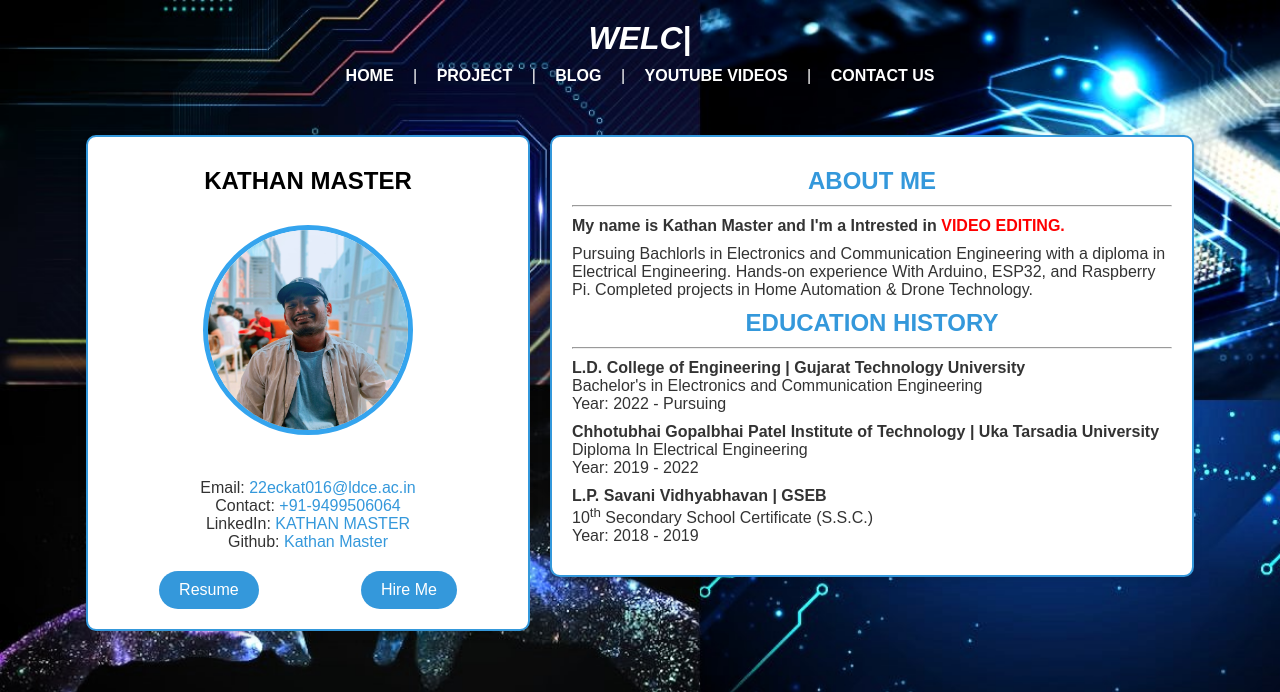
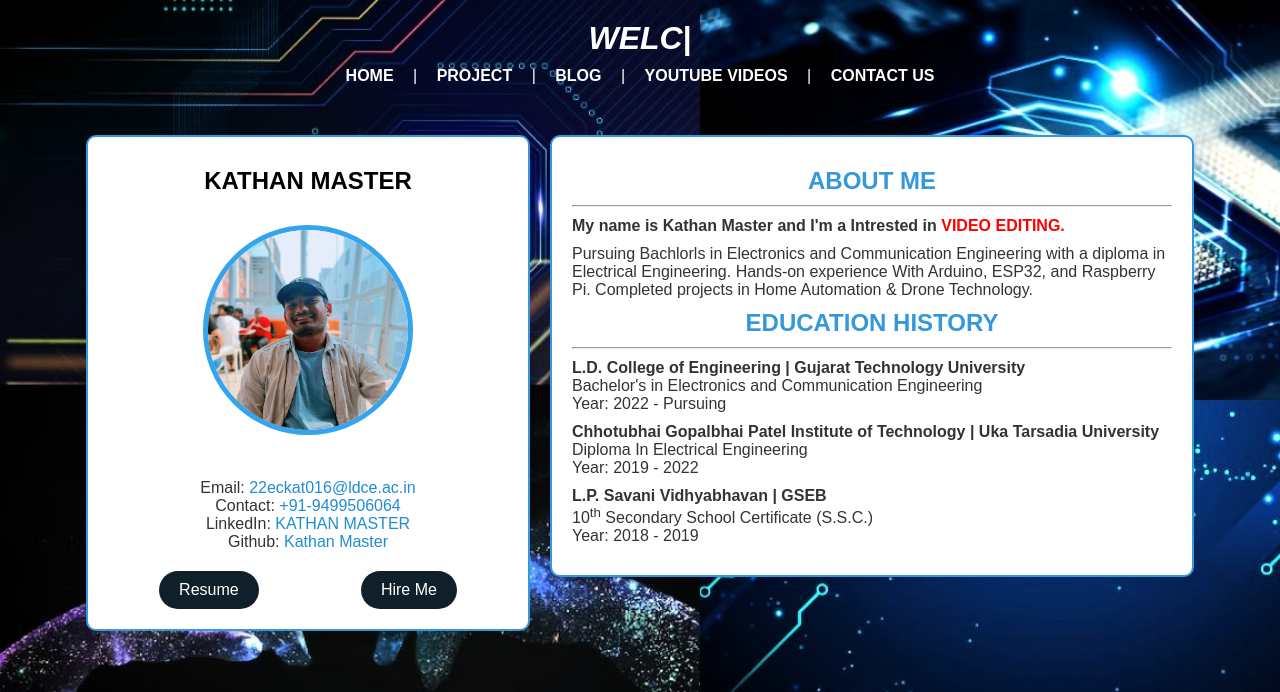
Before and after one commit to Kathan-Master/Kathan-s-Portfolio, a plain HTML site: page index.html in a window 1280 px wide. Shown: the top 692 px of the page. Drawn offline with nearby package versions, Linux system fonts and the light colour scheme.

Commit message:
Update style.css

```diff
--- a/style.css
+++ b/style.css
@@ -94,7 +94,7 @@ main {
 }
 
 .info a {
-    color: #3498db;
+    color: #208cd4;
     text-decoration: none;
 }
 
@@ -109,7 +109,7 @@ main {
 }
 
 .btn {
-    background-color: #3498db;
+    background-color: #10202b;
     color: white;
     border: none;
     border-radius: 25px;
```
